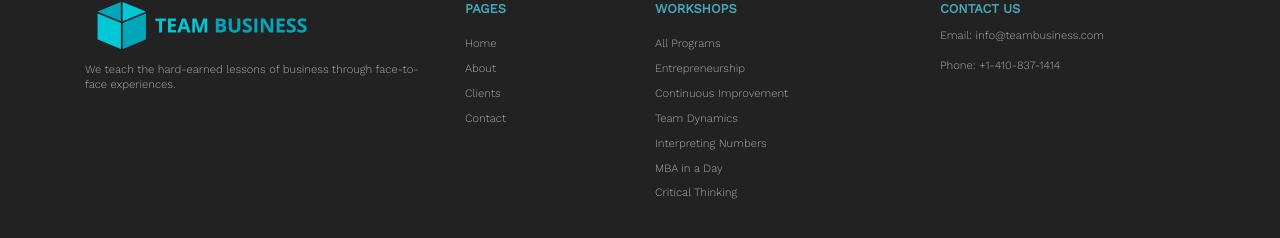
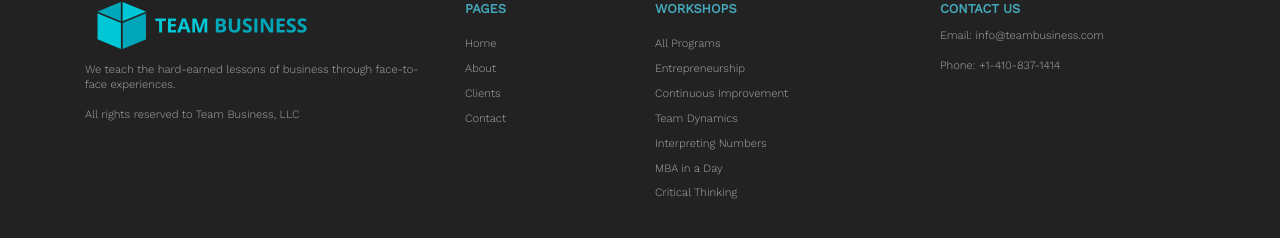
Before and after one commit to zac-heisey/team-business, a Jekyll site: the page built from _pages/contact.md, in a window 1280 px wide and 1227 px high. Shown: the part 968-1206 px from the top of the window. Built offline with Jekyll 4.4.1, drawn with Linux system fonts in a browser that asks for light colours.

Commit message:
add legal copyright language to footer

```diff
--- a/_includes/footer.html
+++ b/_includes/footer.html
@@ -5,6 +5,7 @@
 				<div class="logo-box">
 					<img src="/assets/images/logo.png" alt="{{ site.title }}">
 					<p>{{ site.description }}</p>
+					<p>All rights reserved to Team Business, LLC</p>
 				</div>
 			</div>
 			<div class="col-md-2">
```
